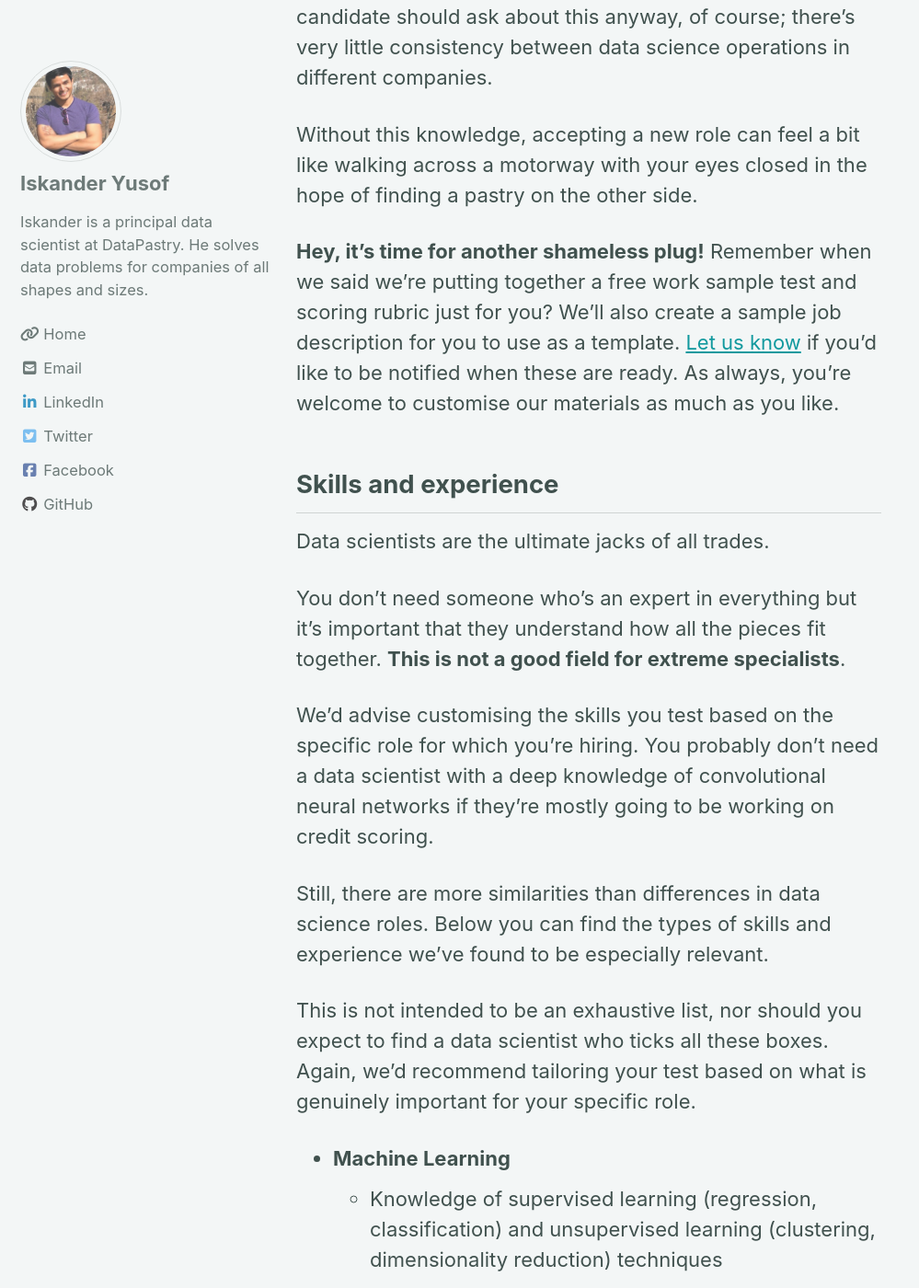
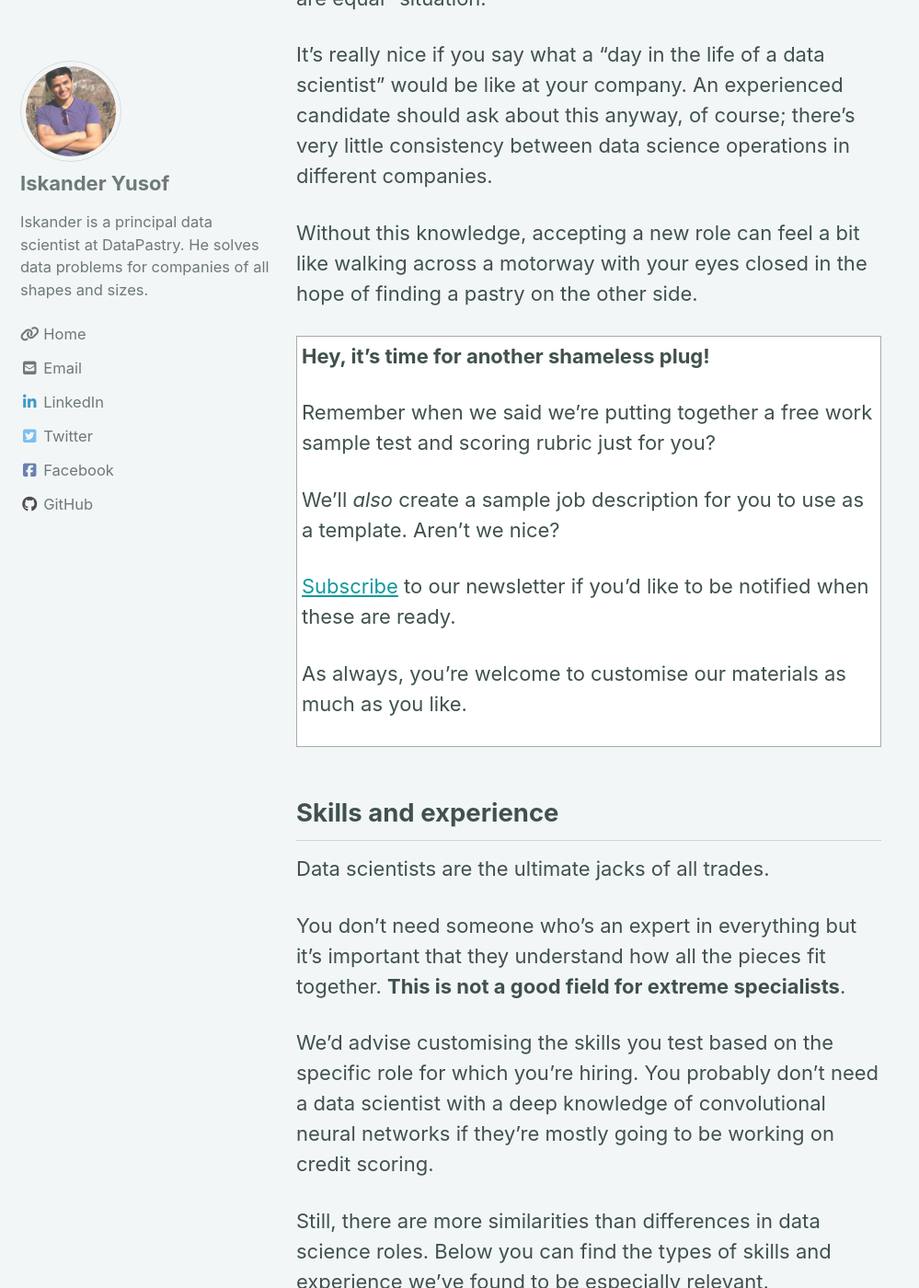
Before and after one commit to datapastry/datapastry.github.io, a Jekyll site: the page built from _posts/2019-08-05-how-to-hire-a-data-scientist.md, in a window 1280 px wide and 1400 px high, scrolled down 9857 px. Shown: the whole window at 92% size, without its empty margins (0-999 px from the left). Built offline with Jekyll 4.4.1, drawn with Linux system fonts in a browser that asks for light colours; cached includes are drawn as plain includes; nearby versions of some CDN libraries; some of the changed text lies outside the part shown.

Commit message:
Add inline CTAs

```diff
--- a/_includes/post_footer.html
+++ b/_includes/post_footer.html
@@ -1,4 +1,4 @@
-<div class="newsletter_promo" markdown="1">
+<div class="newsletter_promo" id="newsletter_subscribe" markdown="1">
 **Liked this article**?
 
 Then get the best of DataPastry delivered right into your inbox. You'll receive:
--- a/_posts/2019-08-05-how-to-hire-a-data-scientist.md
+++ b/_posts/2019-08-05-how-to-hire-a-data-scientist.md
@@ -46,8 +46,13 @@ Coming up with a good work sample test is not easy, however. There are a couple
     You can also incorporate a system design problem into your task (e.g. “how would you productionise this model to serve predictions to hundreds of users per second?”) if it’s relevant to the job.
 *   Try to ensure your test is substantive enough to allow you to gauge the applicant’s code quality. Clean, well-structured code is something many data scientists struggle to achieve.
 
-**Shameless plug:** We’re putting together a free work sample test and scoring rubric that you can use as a basis for your own test. [Let us know](https://google.com) if you’d like access and we’ll send it over when it’s ready.
+<div class="newsletter_promo_inline" markdown="1">
+**Shameless plug**
 
+We’re putting together a free work sample test and scoring rubric that you can use as a basis for your own test.
+
+[Subscribe](#newsletter_subscribe) to our newsletter if you’d like access and we’ll send it over when it’s ready.
+</div>
 We’d suggest allowing candidates to do the test at home instead of insisting that it be conducted in person. This will save time and money for both parties.
 
 If the candidate is successful at the work sample stage, you can invite them over to your office to present their results.
@@ -141,7 +146,17 @@ It’s really nice if you say what a “day in the life of a data scientist” w
 
 Without this knowledge, accepting a new role can feel a bit like walking across a motorway with your eyes closed in the hope of finding a pastry on the other side.
 
-**Hey, it’s time for another shameless plug!** Remember when we said we’re putting together a free work sample test and scoring rubric just for you? We’ll also create a sample job description for you to use as a template. [Let us know](https://www.google.com/) if you’d like to be notified when these are ready. As always, you’re welcome to customise our materials as much as you like.
+<div class="newsletter_promo_inline" markdown="1">
+**Hey, it’s time for another shameless plug!**
+
+Remember when we said we’re putting together a free work sample test and scoring rubric just for you?
+
+We’ll *also* create a sample job description for you to use as a template. Aren't we nice?
+
+[Subscribe](#newsletter_subscribe) to our newsletter if you’d like to be notified when these are ready.
+
+As always, you’re welcome to customise our materials as much as you like.
+</div>
 
 ## Skills and experience
 
--- a/assets/css/main.scss
+++ b/assets/css/main.scss
@@ -24,3 +24,11 @@
     width: 50%;
   }
 }
+
+
+.newsletter_promo_inline {
+  background-color: #ffffff;
+  padding: 5px 5px 0px 5px;
+  border:1px solid #aaa;
+  margin-bottom: 10px;
+}
```
